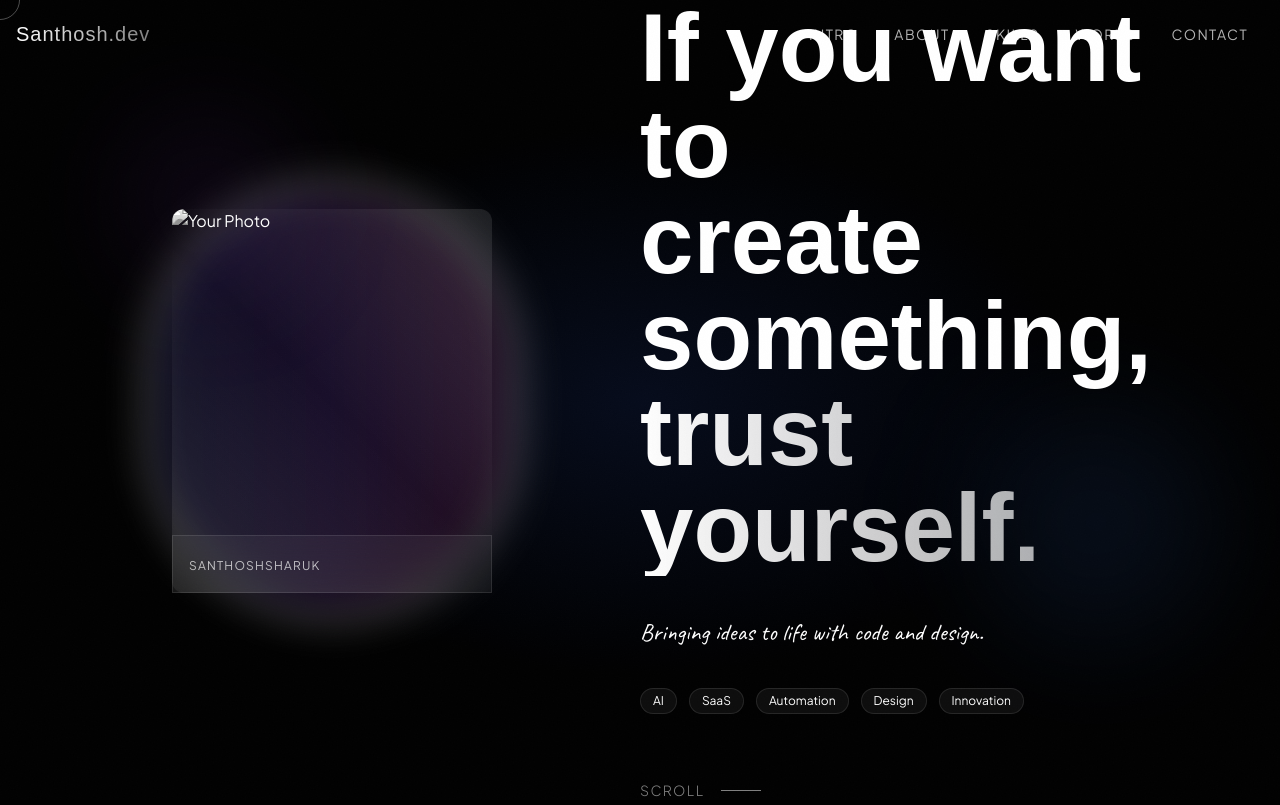
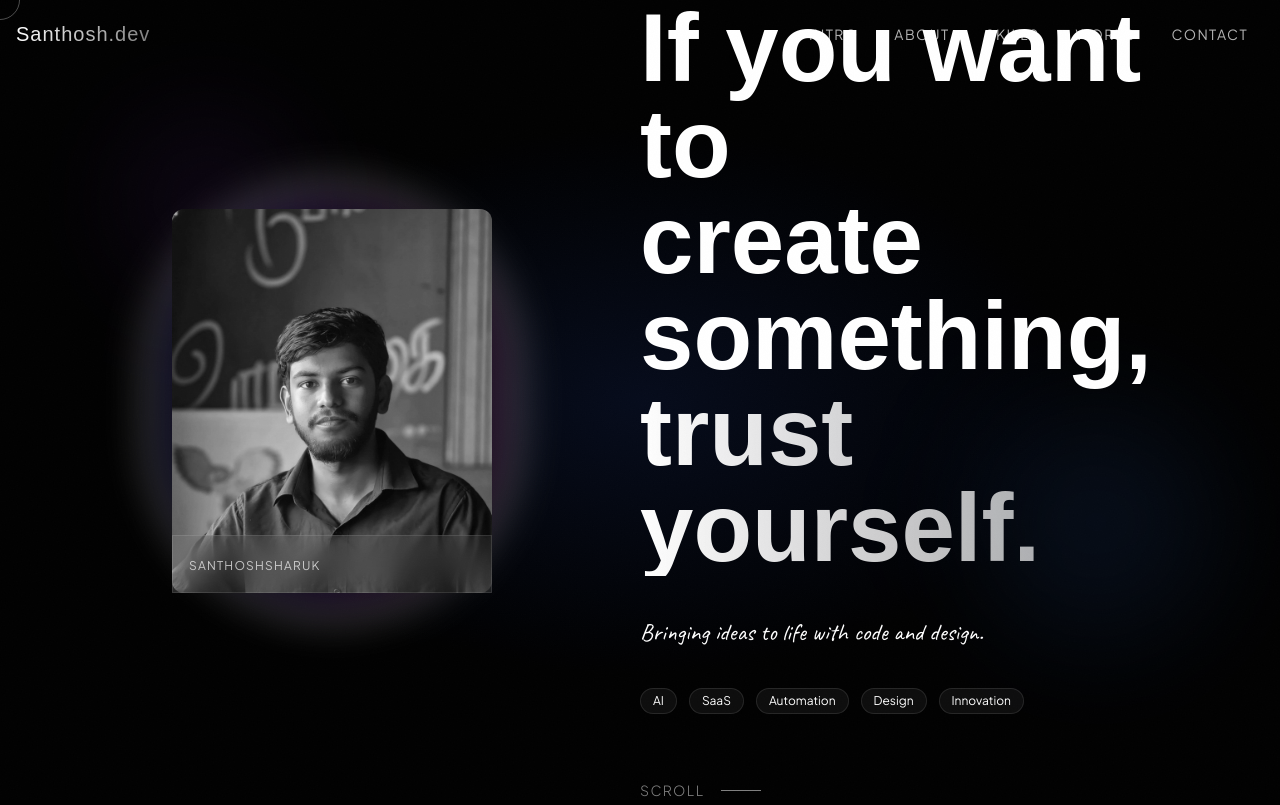
Before and after one commit to santhoshsharuk/santhoshsharuk.github.io, a plain HTML site: page home.html in a window 1280 px wide. Shown: the top 805 px of the page. Drawn offline with nearby package versions, Linux system fonts and the light colour scheme; a web font is replaced by a local one.

Commit message:
image name change

```diff
--- a/home.html
+++ b/home.html
@@ -489,7 +489,7 @@
         <!-- Image container -->
         <div class="relative">
           <div class="w-56 h-72 md:w-80 md:h-96 overflow-hidden rounded-xl gradient-border">
-            <img src="/image/logo.jpg" alt="Your Photo" class="w-full h-full object-cover grayscale hover:grayscale-0 transition-all duration-700">
+            <img src="/image/santhosh-sharuk.jpg" alt="Your Photo" class="w-full h-full object-cover grayscale hover:grayscale-0 transition-all duration-700">
           </div>
 
           <!-- Glass overlay -->
@@ -1478,7 +1478,7 @@
           <div class="glass rounded-2xl p-8 backdrop-blur-lg">
             <div class="flex items-center mb-6">
               <div class="w-16 h-16 mr-4 rounded-full gradient-border overflow-hidden">
-                <img src="/image/logo.jpg" alt="Santhosh Sharuk" class="w-full h-full object-cover">
+                <img src="/image/santhosh-sharuk.jpg" alt="Santhosh Sharuk" class="w-full h-full object-cover">
               </div>
               <div>
                 <h3 class="text-xl md:text-2xl font-display font-medium">Santhosh Sharuk</h3>
```
